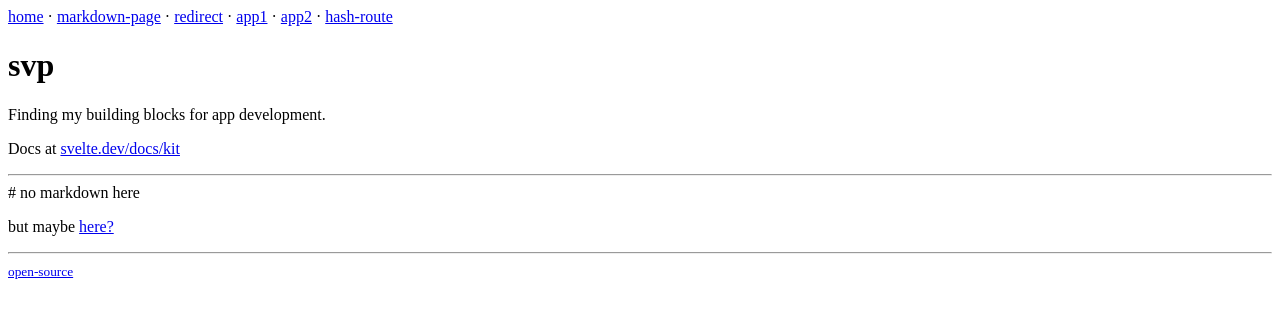
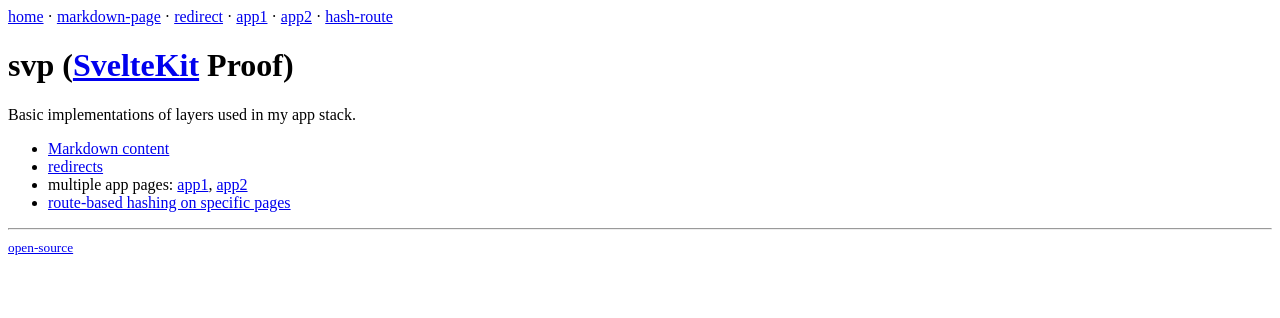
Before and after one commit to rosano/sveltekit-proof, a SvelteKit app: page / in a window 1280 px wide. Shown: the top 318 px of the page. Built offline with nearby package versions, Linux system fonts and the light colour scheme.

Commit message:
tidy homepage

```diff
--- a/src/routes/+page.svelte
+++ b/src/routes/+page.svelte
@@ -1,13 +1,13 @@
-<h1>svp</h1>
+<h1>svp (<a href="https://svelte.dev/docs/kit" target="_blank">SvelteKit</a> Proof)</h1>
 
-<p>Finding my building blocks for app development.</p>
+<p>Basic implementations of layers used in my app stack.</p>
 
-<p>Docs at <a href="https://svelte.dev/docs/kit">svelte.dev/docs/kit</a></p>
-
-<hr>
-
-# no markdown here
-<p>but maybe <a href="/markdown-page">here?</a></p>
+<ul>
+	<li><a href="/markdown-page">Markdown content</a></li>
+	<li><a href="/redirect">redirects</a></li>
+	<li>multiple app pages: <a href="/app1">app1</a>, <a href="/app2">app2</a></li>
+	<li><a href="/hash-route">route-based hashing on specific pages</a></li>
+</ul>
 
 <hr>
 
--- a/src/routes/tests-ui.js
+++ b/src/routes/tests-ui.js
@@ -3,7 +3,7 @@
 test.beforeEach(({ page }) => page.goto('/'));
 
 test('h1', ({ page }) =>
-	expect(page.locator('h1')).toContainText('svp')
+	expect(page.locator('h1')).toContainText('svp (SvelteKit Proof)')
 );
 
 test('navigation', ({ page }) =>
```
